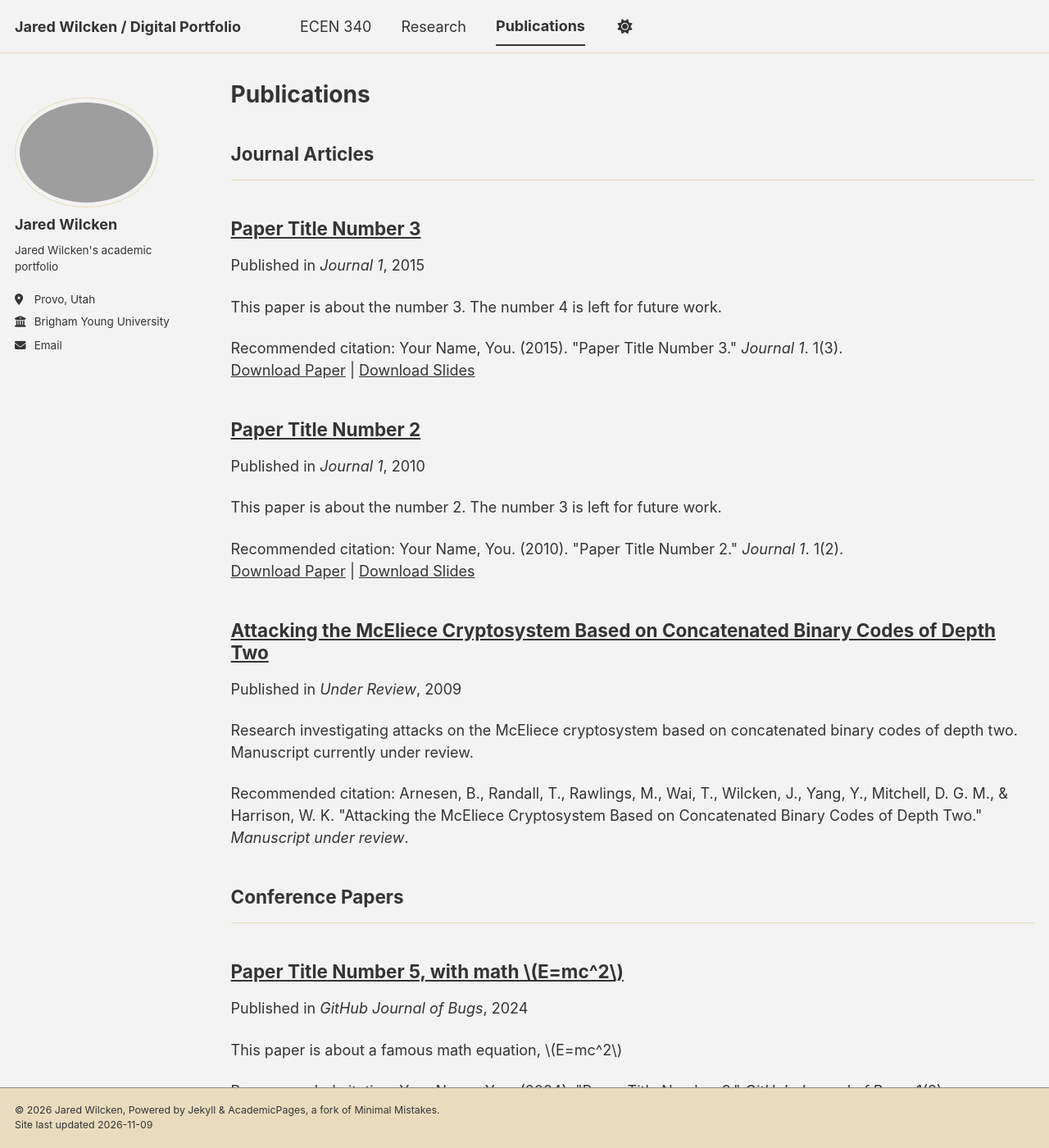
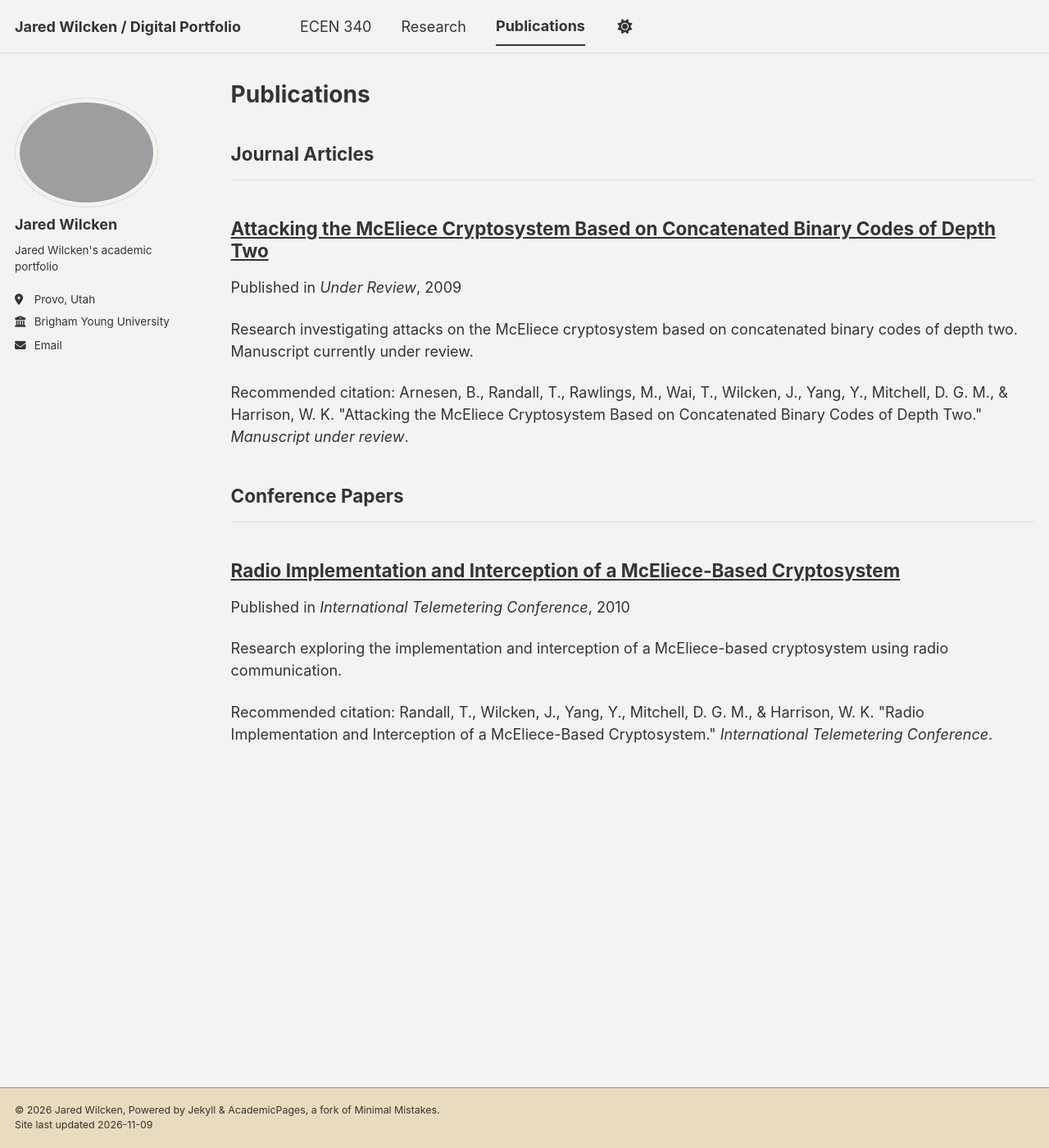
Before and after one commit to jaredwilcken2989/jaredwilcken2989.github.io, a Jekyll site: the page built from _pages/publications.html, in a window 1280 px wide and 1400 px high. Shown: the whole window at 82% size. Built offline with Jekyll 4.4.1, drawn with Linux system fonts in a browser that asks for light colours; a style sheet for code colours, icons or effects is not loaded; some of the changed text lies outside the part shown.

Commit message:
updated publication seciton

```diff
--- a/_publications/2010-10-01-paper-title-number-2.md
+++ b/_publications/2010-10-01-paper-title-number-2.md
@@ -1,14 +1,37 @@
 ---
-title: "Paper Title Number 2"
+title: "Radio Implementation and Interception of a McEliece-Based Cryptosystem"
 collection: publications
-category: manuscripts
-permalink: /publication/2010-10-01-paper-title-number-2
-excerpt: 'This paper is about the number 2. The number 3 is left for future work.'
-date: 2010-10-01
-venue: 'Journal 1'
-slidesurl: 'https://academicpages.github.io/files/slides2.pdf'
-paperurl: 'https://academicpages.github.io/files/paper2.pdf'
-citation: 'Your Name, You. (2010). &quot;Paper Title Number 2.&quot; <i>Journal 1</i>. 1(2).'
+category: conferences
+permalink: /publication/radio-implementation-interception-mceliece
+excerpt: 'Research exploring the implementation and interception of a McEliece-based cryptosystem using radio communication.'
+venue: 'International Telemetering Conference'
+citation: 'Randall, T., Wilcken, J., Yang, Y., Mitchell, D. G. M., & Harrison, W. K. "Radio Implementation and Interception of a McEliece-Based Cryptosystem." <i>International Telemetering Conference</i>.'
 ---
 
-The contents above will be part of a list of publications, if the user clicks the link for the publication than the contents of section will be rendered as a full page, allowing you to provide more information about the paper for the reader. When publications are displayed as a single page, the contents of the above "citation" field will automatically be included below this section in a smaller font.
+## Conference Paper
+
+**Radio Implementation and Interception of a McEliece-Based Cryptosystem**
+
+### Authors
+
+Tyler Randall, Jared Wilcken, and Yuxing Yang
+
+### Faculty Advisors
+
+David G. M. Mitchell and Willie K. Harrison
+
+### Affiliations
+
+- **Brigham Young University:** Department of Electrical and Computer Engineering, Provo, Utah
+- **University of Illinois Urbana-Champaign:** School of Information Sciences, Champaign, Illinois
+- **New Mexico State University:** Klipsch School of Electrical and Computer Engineering, Las Cruces, New Mexico
+
+### Research Overview
+
+This paper explores the implementation and interception of a McEliece-based cryptosystem using radio communication, examining the practical application of post-quantum cryptography in wireless systems.
+
+### Recognition
+
+**2026 Cliff Aggen Student Paper Second-Place Award**
+
+Presented at the International Telemetering Conference.
--- a/_publications/2015-10-01-paper-title-number-3.md
+++ /dev/null
@@ -1,14 +0,0 @@
----
-title: "Paper Title Number 3"
-collection: publications
-category: manuscripts
-permalink: /publication/2015-10-01-paper-title-number-3
-excerpt: 'This paper is about the number 3. The number 4 is left for future work.'
-date: 2015-10-01
-venue: 'Journal 1'
-slidesurl: 'https://academicpages.github.io/files/slides3.pdf'
-paperurl: 'https://academicpages.github.io/files/paper3.pdf'
-citation: 'Your Name, You. (2015). &quot;Paper Title Number 3.&quot; <i>Journal 1</i>. 1(3).'
----
-
-The contents above will be part of a list of publications, if the user clicks the link for the publication than the contents of section will be rendered as a full page, allowing you to provide more information about the paper for the reader. When publications are displayed as a single page, the contents of the above "citation" field will automatically be included below this section in a smaller font.
--- a/_publications/2025-06-08-paper-title-number-5.md
+++ /dev/null
@@ -1,13 +0,0 @@
----
-title: "Paper Title Number 5, with math $$E=mc^2$$"
-collection: publications
-category: conferences
-permalink: /publication/2024-02-17-paper-title-number-4
-excerpt: 'This paper is about a famous math equation, $$E=mc^2$$'
-date: 2024-02-17
-venue: 'GitHub Journal of Bugs'
-paperurl: 'https://academicpages.github.io/files/paper3.pdf'
-citation: 'Your Name, You. (2024). &quot;Paper Title Number 3.&quot; <i>GitHub Journal of Bugs</i>. 1(3).'
----
-
-Using [MathJax](https://www.mathjax.org/) in the description is supported - $$E=mc^2$$ - however, the use must be mindful that the default delimiters are `$$...$$` and `\\[...\\]` which differs from the `$...$` that is typically expected.
```
Also changed, not shown: _publications/2024-02-17-paper-title-number-4.md (deleted, +0 -13 lines).
